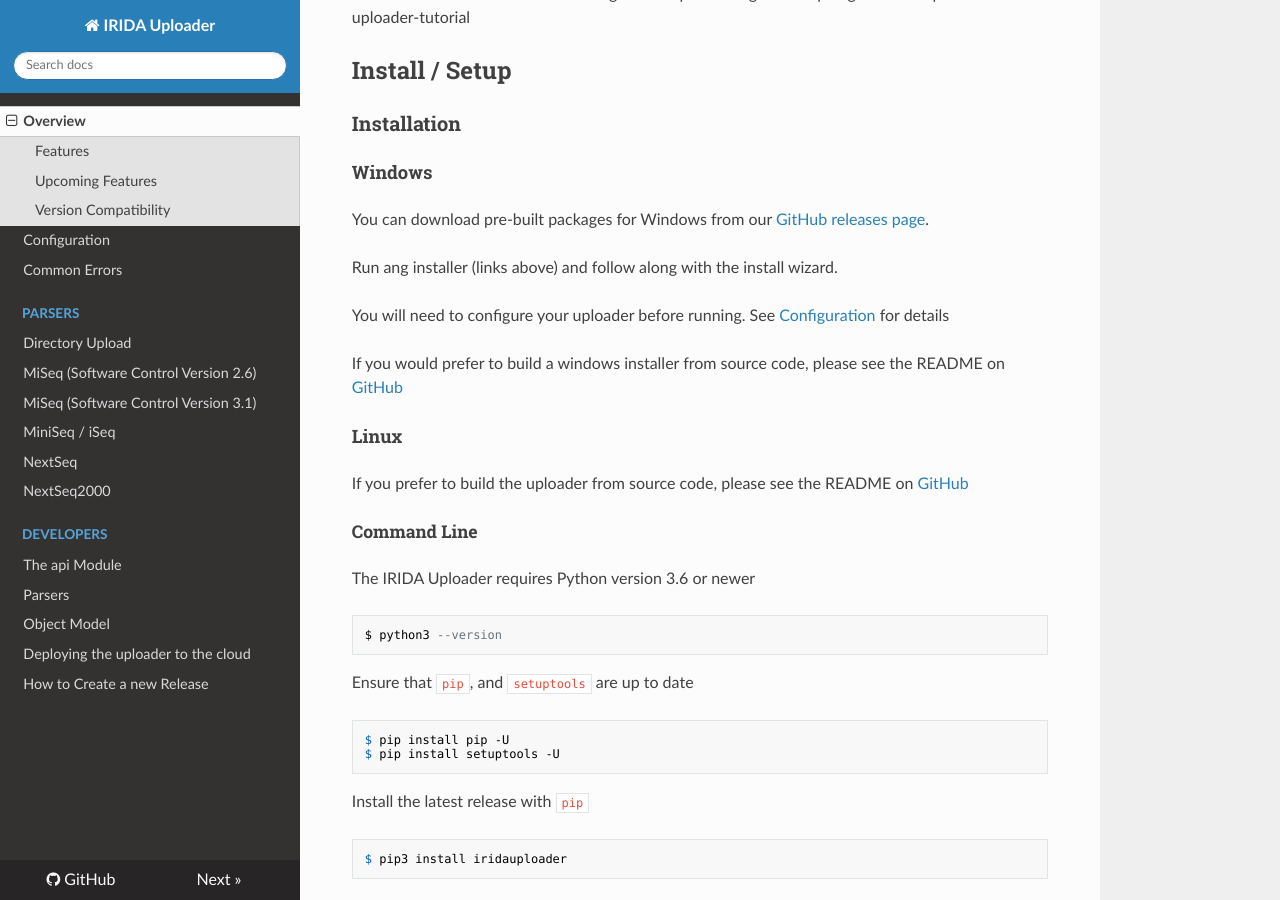
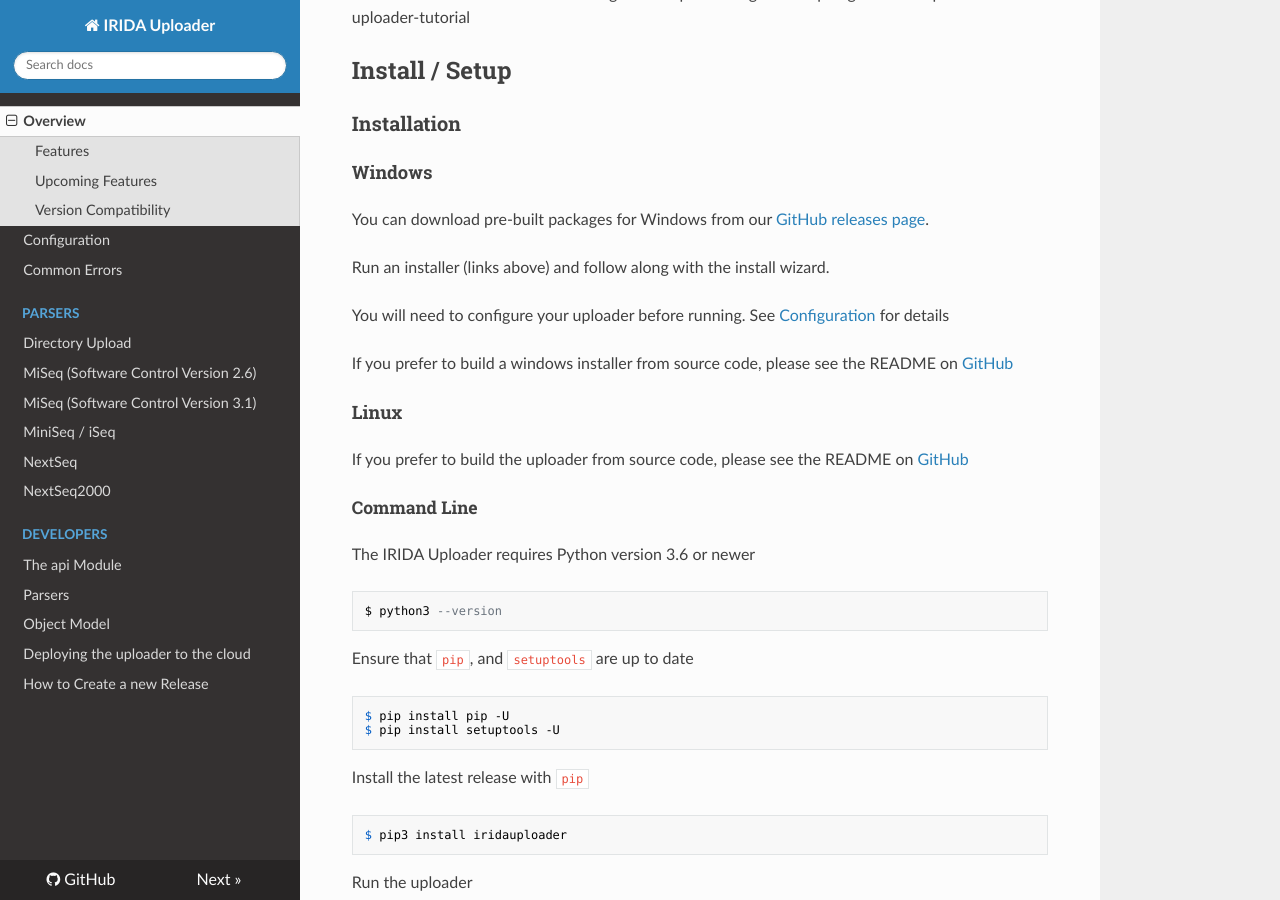
Before and after one commit to phac-nml/irida-uploader, an MkDocs documentation site: the page built from docs/index.md, in a window 1280 px wide and 900 px high, scrolled down 919 px. Built offline with MkDocs 1.6.1, drawn with Linux system fonts in a browser that asks for light colours; nearby versions of some CDN libraries.

Commit message:
fix spelling

```diff
--- a/docs/index.md
+++ b/docs/index.md
@@ -37,11 +37,11 @@
 
 You can download pre-built packages for Windows from our [GitHub releases page](https://github.com/phac-nml/irida-uploader/releases).
 
-Run ang installer (links above) and follow along with the install wizard.
+Run an installer (links above) and follow along with the install wizard.
 
 You will need to configure your uploader before running. See [Configuration](configuration.md) for details
 
-If you would prefer to build a windows installer from source code, please see the README on [GitHub](https://github.com/phac-nml/irida-uploader)
+If you prefer to build a windows installer from source code, please see the README on [GitHub](https://github.com/phac-nml/irida-uploader)
 
 #### Linux
 
```
